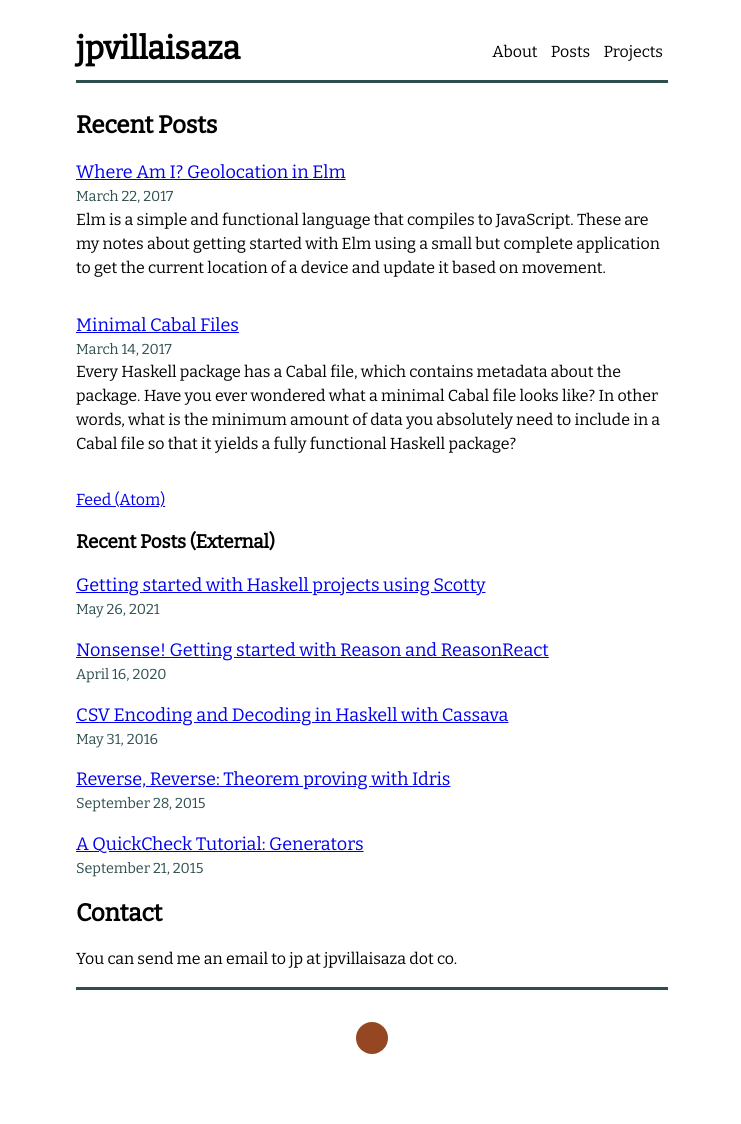
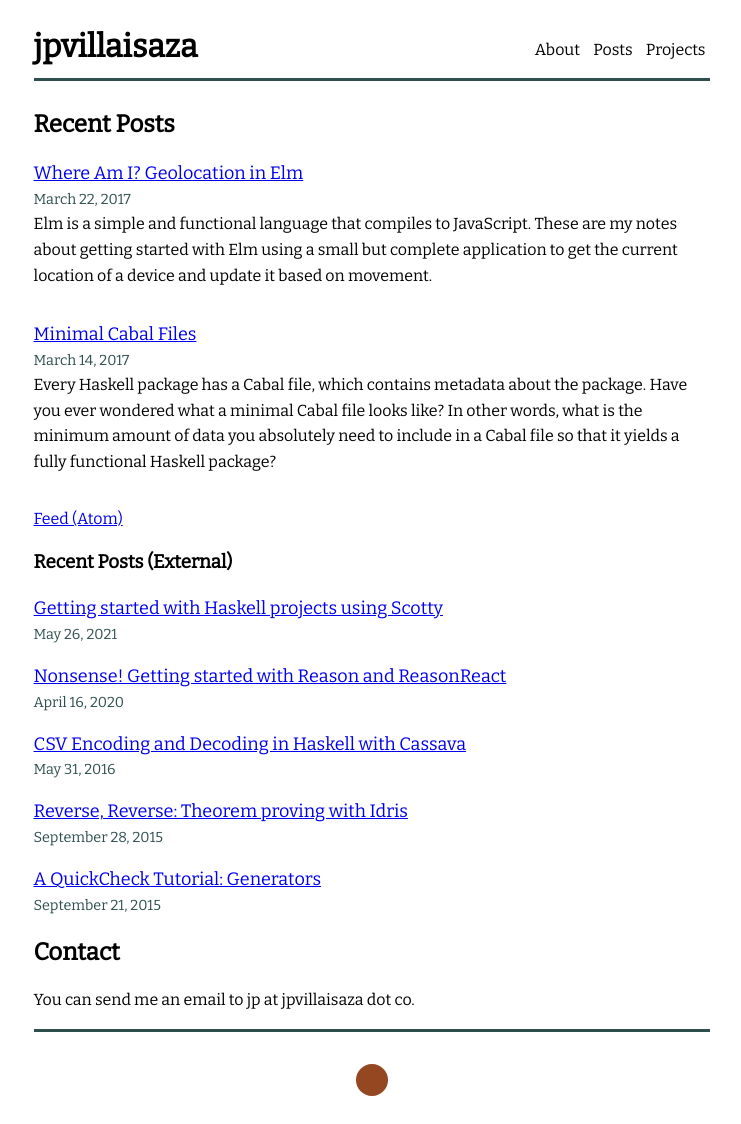
Before and after one commit to jpvillaisaza/jpvillaisaza.github.io, a Jekyll site: the page built from index.html, in a window 1280 px wide. Shown: the whole page, without its empty margins (268-1009 px from the left). Built offline with Jekyll 4.4.1, drawn with Linux system fonts in a browser that asks for light colours; before the commit the page ends 1085 px from its top, so only the background shows below that.

Commit message:
Update max-width and padding to ch

```diff
--- a/_sass/main.scss
+++ b/_sass/main.scss
@@ -17,8 +17,10 @@ $color-05: #954721; // rgb(149, 71, 33)
 body {
   font-family: Bitter, serif;
   font-size: 1rem;
-  margin: 0;
-  line-height: 1.5;
+  margin: 0 auto;
+  max-width: 70ch;
+  line-height: 1.6;
+  padding: 2ch;
 }
 
 @media (prefers-color-scheme: dark) {
@@ -56,12 +58,6 @@ pre {
 }
 
 /* */
-
-body {
-  margin: 0 auto;
-  max-width: 40rem;
-  padding: 1.5rem;
-}
 
 body > header {
   display: grid;
```
